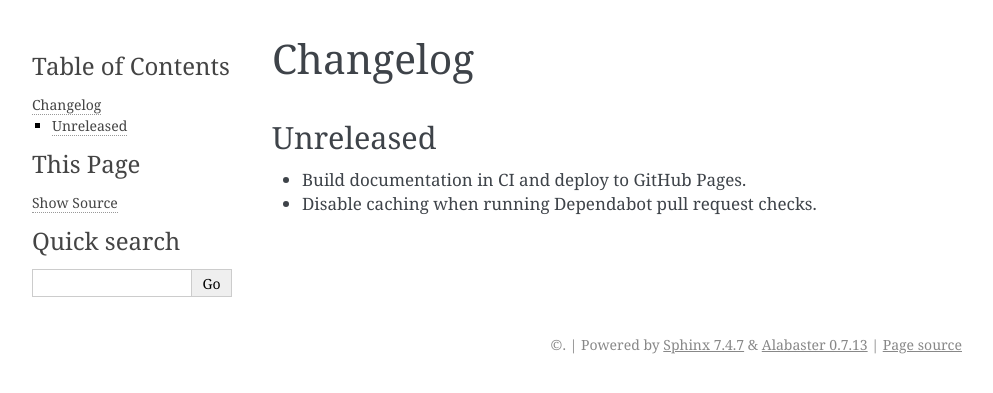
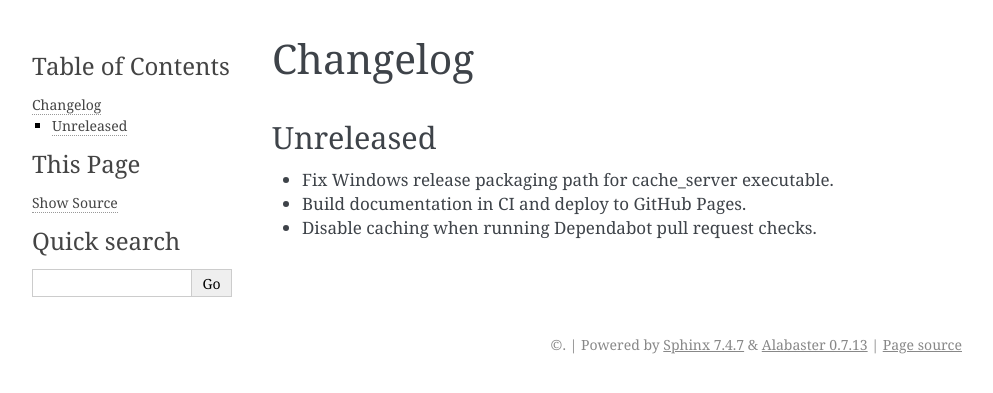
Before and after one commit to tr0yspradling/bread, a Sphinx documentation site: the page built from docs/CHANGELOG.md, in a window 1280 px wide. Shown: the top 393 px of the page, without its empty margins (148-1141 px from the left). Built offline with Sphinx 7.4.7, drawn with Linux system fonts in a browser that asks for light colours.

Commit message:
fix: adjust packaging path on Windows
Signed-off-by: Codex <codex@openai.com>

```diff
--- a/docs/CHANGELOG.md
+++ b/docs/CHANGELOG.md
@@ -1,5 +1,6 @@
 # Changelog
 
 ## Unreleased
+- Fix Windows release packaging path for cache_server executable.
 - Build documentation in CI and deploy to GitHub Pages.
 - Disable caching when running Dependabot pull request checks.
```
Also changed, not shown: 2 other files.
